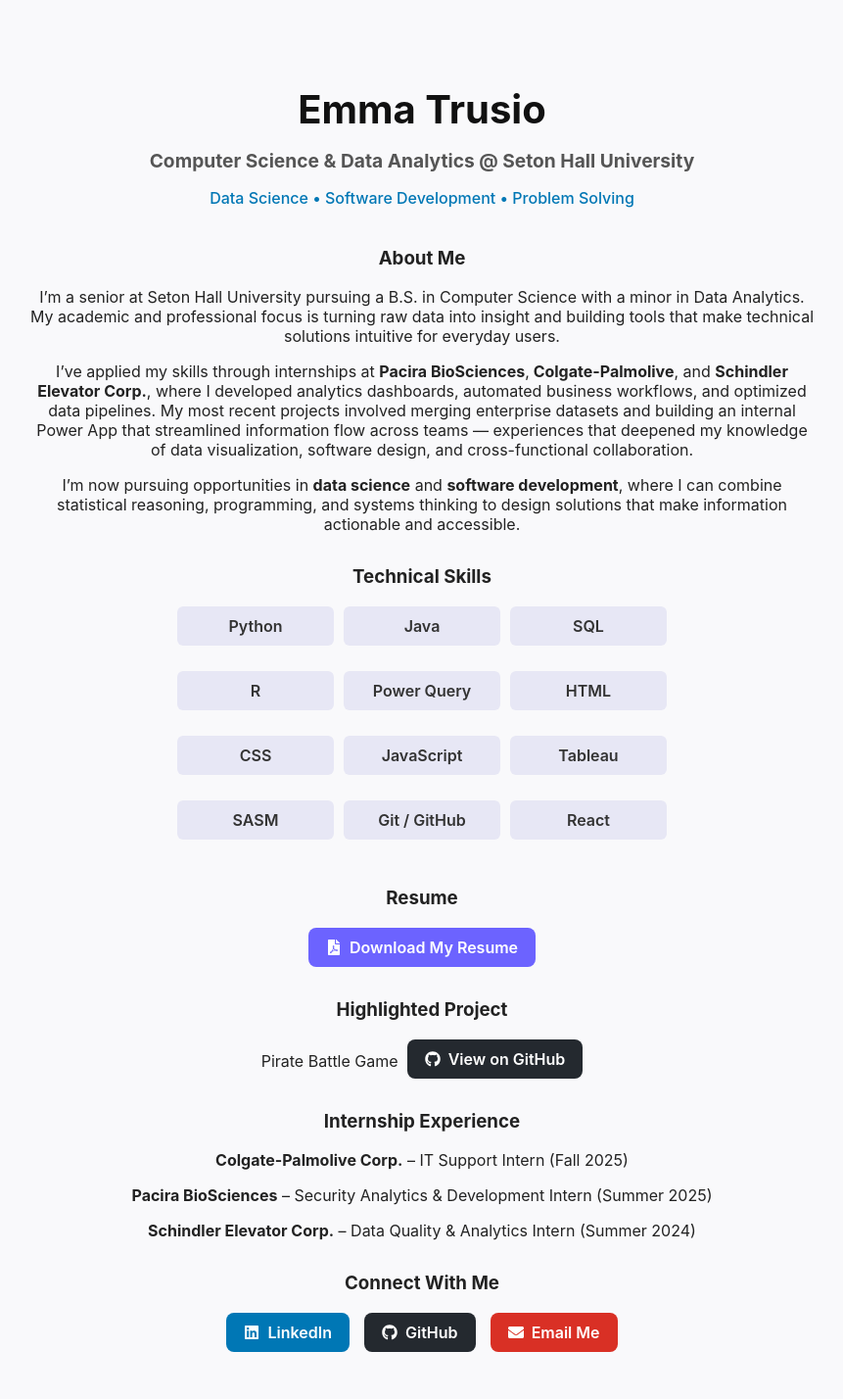
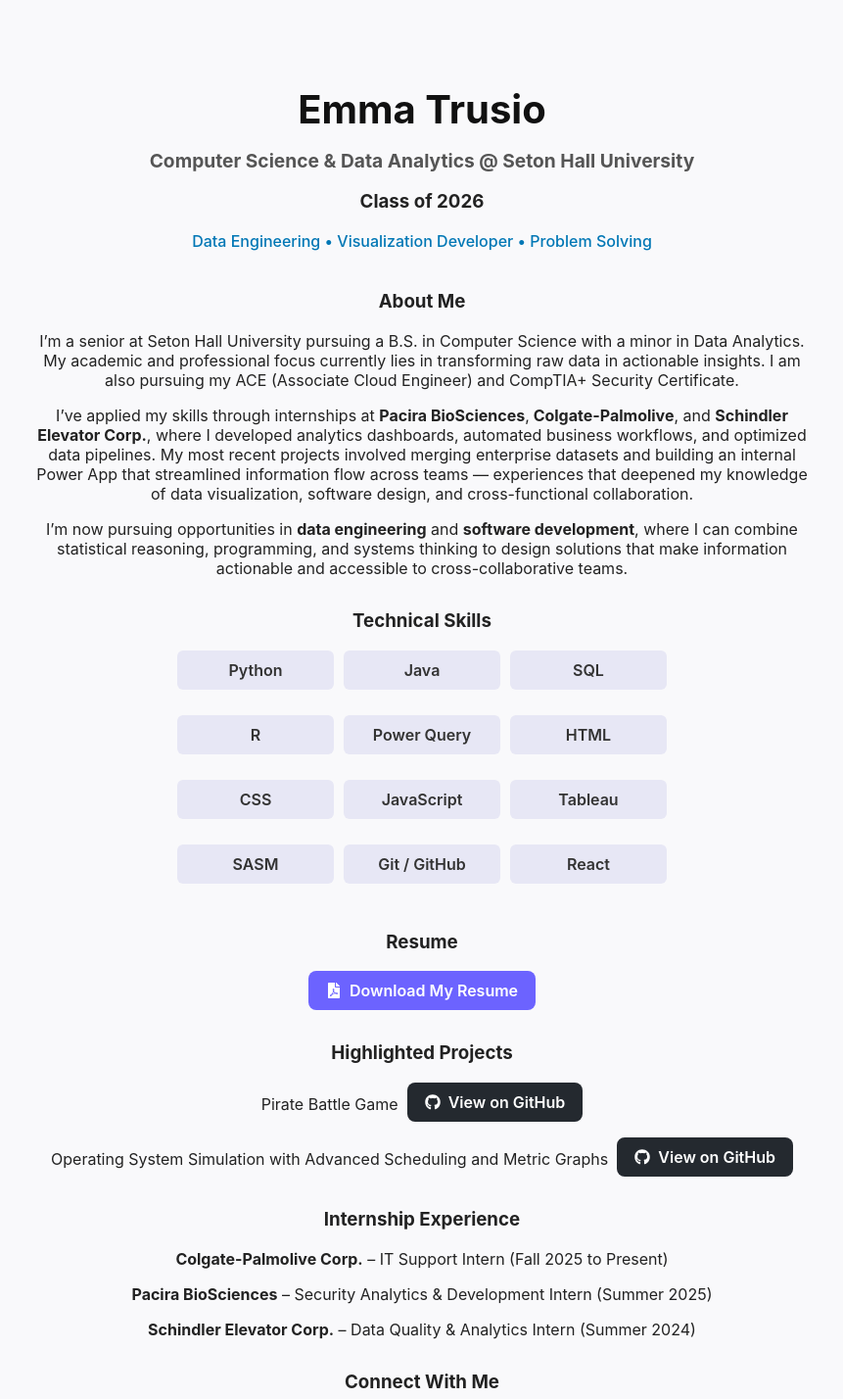
Before and after one commit to eetrusio14/my-portfolio, a React (Create React App) app: page / in a window 1280 px wide. Shown: the top 1428 px of the page at 98% size, without its empty margins (209-1070 px from the left). Built offline with nearby package versions, Linux system fonts and the light colour scheme.

Commit message:
Revise personal introduction and internship timeline
Updated personal information and internship details.

```diff
--- a/src/App.js
+++ b/src/App.js
@@ -7,7 +7,8 @@
       <header>
         <h1>Emma Trusio</h1>
         <h2>Computer Science & Data Analytics @ Seton Hall University</h2>
-        <p className="tagline">Data Science • Software Development • Problem Solving</p>
+        <h3>Class of 2026</h3>
+        <p className="tagline">Data Engineering • Visualization Developer • Problem Solving</p>
       </header>
 
       {/* About Me Section */}
@@ -15,8 +16,8 @@
         <h3>About Me</h3>
         <p>
           I’m a senior at Seton Hall University pursuing a B.S. in Computer Science with a minor in Data Analytics.
-          My academic and professional focus is turning raw data into insight and building tools that make
-          technical solutions intuitive for everyday users.
+          My academic and professional focus currently lies in transforming raw data in actionable insights. I am also pursuing my ACE
+          (Associate Cloud Engineer) and CompTIA+ Security Certificate.
         </p>
         <p>
           I’ve applied my skills through internships at <strong>Pacira BioSciences</strong>,
@@ -27,9 +28,9 @@
           data visualization, software design, and cross-functional collaboration.
         </p>
         <p>
-          I’m now pursuing opportunities in <strong>data science</strong> and <strong>software development</strong>,
+          I’m now pursuing opportunities in <strong>data engineering</strong> and <strong>software development</strong>,
           where I can combine statistical reasoning, programming, and systems thinking to design solutions
-          that make information actionable and accessible.
+          that make information actionable and accessible to cross-collaborative teams.
         </p>
       </section>
 
@@ -67,12 +68,23 @@
 
       {/* Projects Section */}
       <section>
-        <h3>Highlighted Project</h3>
+        <h3>Highlighted Projects</h3>
         <ul>
           <li>
             Pirate Battle Game &nbsp;
             <a
               href="https://github.com/eetrusio14/pirate-game"
+              target="_blank"
+              rel="noopener noreferrer"
+              className="button github"
+            >
+              <FaGithub /> &nbsp; View on GitHub
+            </a>
+          </li>
+          <li>
+            Operating System Simulation with Advanced Scheduling and Metric Graphs &nbsp;
+            <a
+              href="https://github.com/eetrusio14/Operating-Systems-Final.git"
               target="_blank"
               rel="noopener noreferrer"
               className="button github"
@@ -86,7 +98,7 @@
       {/* Internship Section */}
       <section>
         <h3>Internship Experience</h3>
-        <p><strong>Colgate-Palmolive Corp.</strong> – IT Support Intern (Fall 2025)</p>
+        <p><strong>Colgate-Palmolive Corp.</strong> – IT Support Intern (Fall 2025 to Present)</p>
         <p><strong>Pacira BioSciences</strong> – Security Analytics & Development Intern (Summer 2025)</p>
         <p><strong>Schindler Elevator Corp.</strong> – Data Quality & Analytics Intern (Summer 2024)</p>
       </section>
```
